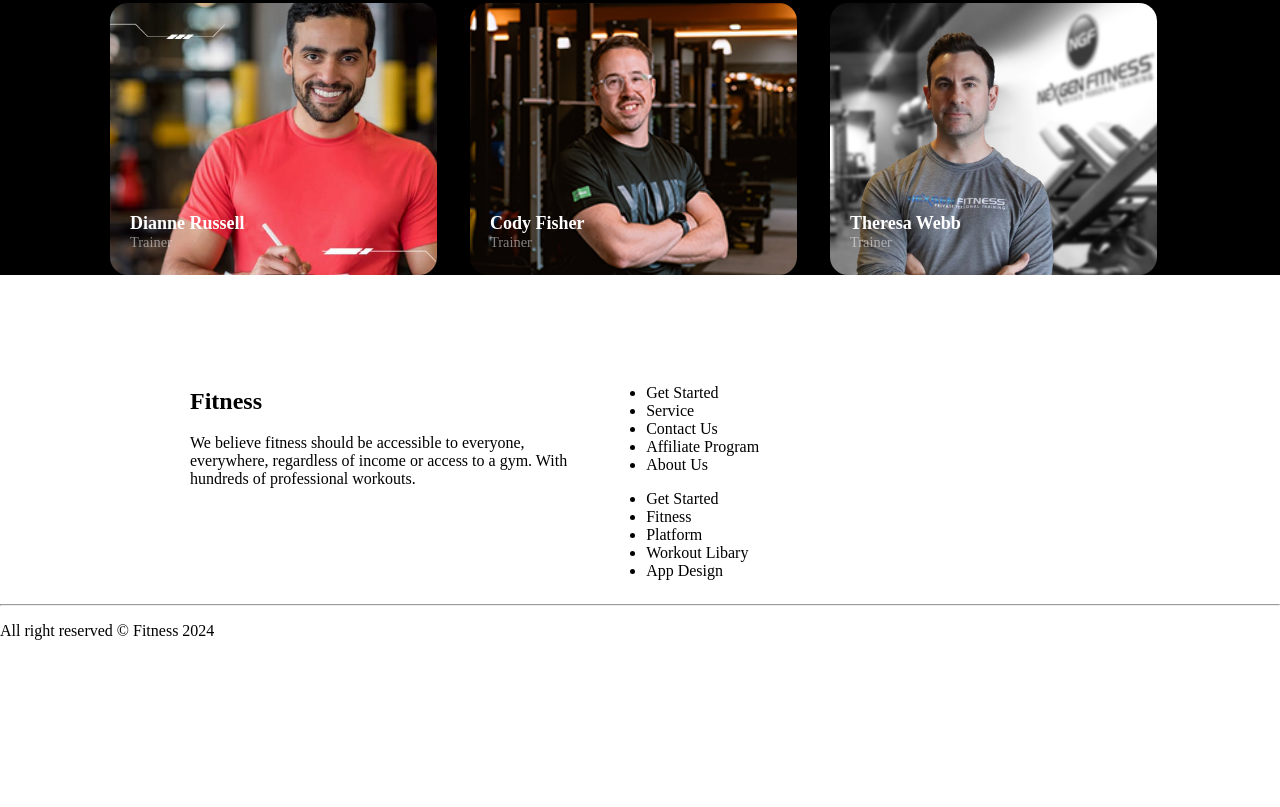
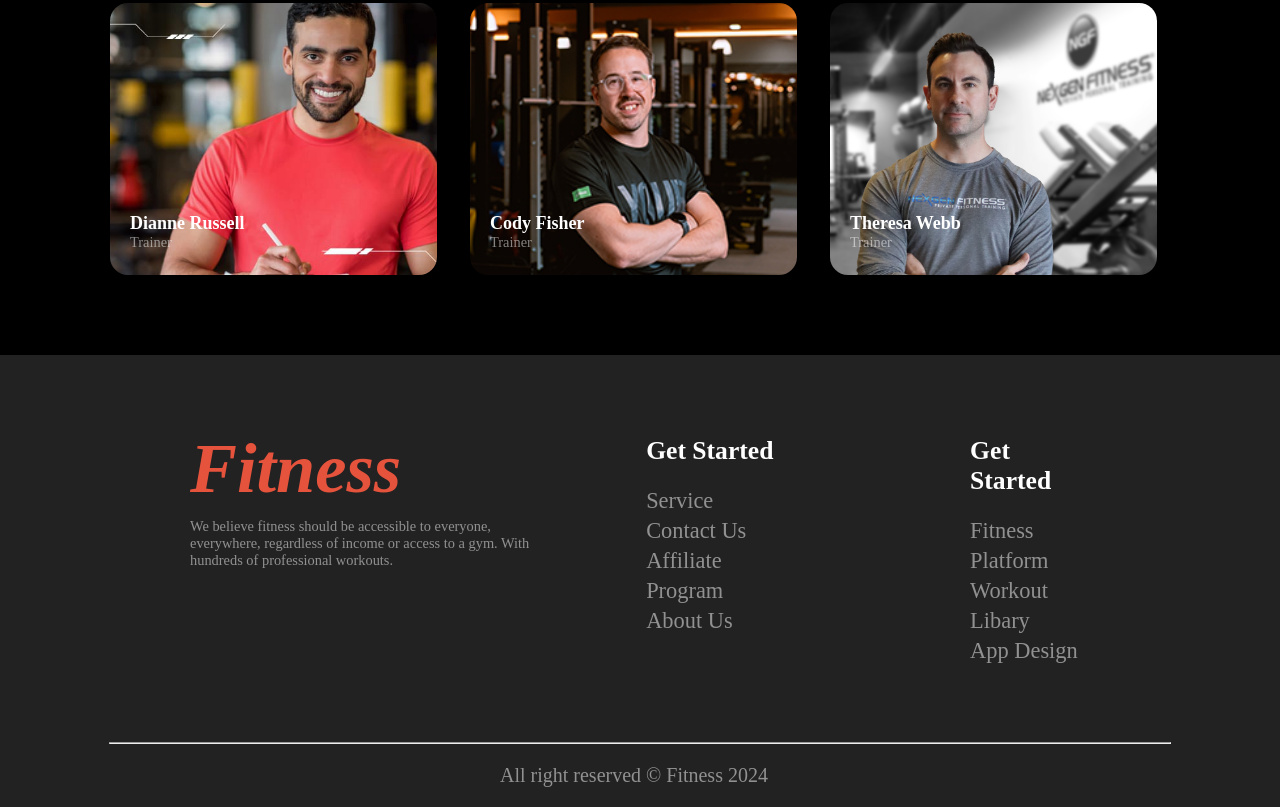
Before and after one commit to nbappi13/B10-A2-Task, a plain HTML site: page index.html in a window 1280 px wide. Shown: the part 3717-4524 px from the top of the page. Before the commit the page ends 4373 px from the top, so only its background shows below. Drawn offline with Linux system fonts and the light colour scheme; a web font is replaced by a local one.

Commit message:
editted footer section

```diff
--- a/index.html
+++ b/index.html
@@ -348,7 +348,7 @@
                 <div class="right-footer-div">
                     <div class="right-ftr-col-1">
                         <ul>
-                            <li>Get Started</li>
+                            <li id="main-li">Get Started</li>
                             <li>Service</li>
                             <li>Contact Us</li>
                             <li>Affiliate Program</li>
@@ -357,7 +357,7 @@
                     </div>
                     <div class="right-ftr-col-2">
                         <ul>
-                            <li>Get Started</li>
+                            <li id="main-li">Get Started</li>
                             <li>Fitness</li>
                             <li>Platform</li>
                             <li>Workout Libary</li>
@@ -367,7 +367,7 @@
                 </div>
             </div>
             <hr>
-            <p>All right reserved &copy; Fitness 2024</p>
+            <p id="footer-p">All right reserved &copy; Fitness 2024</p>
         </div>
 
     </footer>
--- a/styles/style.css
+++ b/styles/style.css
@@ -626,6 +626,10 @@ select {
 
 
 /* MEET TEAM SECTION STARTS HERE */
+.meet-our-team {
+  padding-bottom: 80px;
+}
+
 .meet-team-cont {
   width: 1060px;
   margin-top: 88px;
@@ -734,8 +738,30 @@ select {
 
 
 /* FOOTER SECTION STARTS HERE */
+.footer-sec {
+  /* max-width: 1440px;
+  width: 100%; */
+  background-color: rgba(34, 34, 34, 1);
+}
+
 .main-footer-contnr {
-  margin-top: 88px;
+  padding-top: 60px;
+  padding-bottom: 30px;
+  /* background-color: rgba(34, 34, 34, 1); */
+}
+
+
+.main-footer-contnr hr {
+  width: 1060px;
+  margin-top: 60px;
+}
+#footer-p {
+  font-weight: 400;
+  font-size: 1.25rem;
+  color: rgba(255, 255, 255, 0.5);
+  margin-left: 500px;
+  margin-bottom: -10px;
+
 }
 
 .ftr-contnr {
@@ -753,9 +779,42 @@ select {
 
 .left-footer-div {
   width: 443px;
+  margin-top: -50px;
+}
+.left-footer-div h2 {
+  font-weight: bolder;
+  font-size: 4.4rem;
+  color: rgba(230, 83, 60, 1);
+  font-style: italic;
+}
+.left-footer-div p {
+  font-weight: 400;
+  font-size: 0.9rem;
+  color: rgba(255, 255, 255, 0.5);
+  margin-top: -50px;
 }
 
 .right-footer-div {
+  display: flex;
+  justify-content: space-between;
   width: 514px;
+  gap: 152px;
+
 }
+
+.right-footer-div ul li {
+  list-style: none;
+  line-height: 30px;
+  font-weight: 400;
+  font-size: 1.4rem;
+  color: rgba(255, 255, 255, 0.5);
+
+}
+#main-li {
+  font-weight: bold;
+  font-size: 1.6rem;
+  margin-bottom: 20px;
+  color: rgba(255, 255, 255, 1)
+}
+
 /* FOOTER SECTION ENDS HERE */
```
